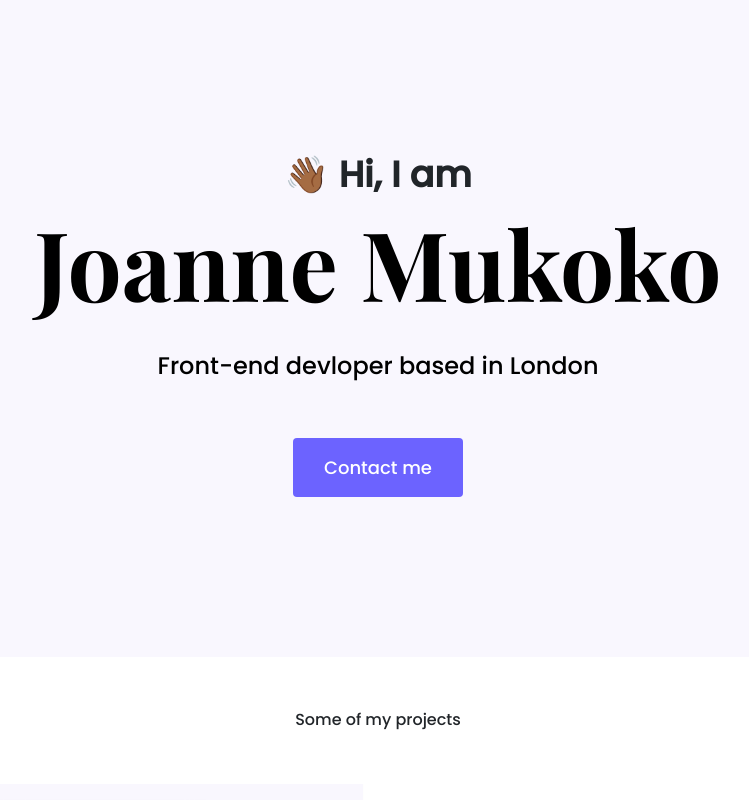
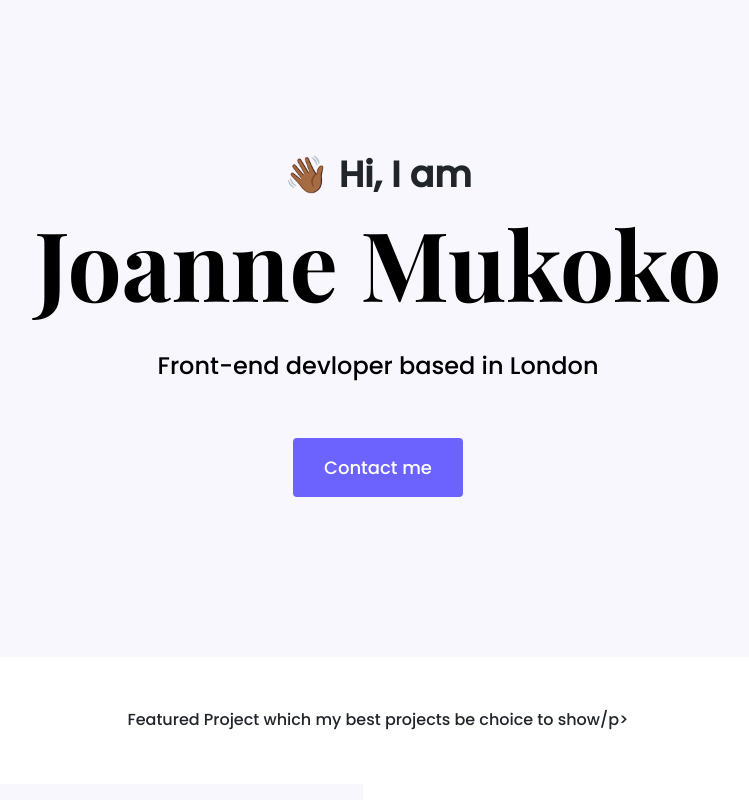
Before and after one commit to joannemukoko/portfolio-project, a plain HTML site: page index.html in a window 1280 px wide. Shown: the top 800 px of the page, without its empty margins (262-1011 px from the left). Drawn offline with nearby package versions, Linux system fonts and the light colour scheme.

Commit message:
edited description

```diff
--- a/index.html
+++ b/index.html
@@ -37,7 +37,9 @@
         <a href="#" class="btn btn-branding">Contact me</a>
       </div>
     </div>
-    <p class="text-center m-5">Some of my projects</p>
+    <p class="text-center m-5">
+      Featured Project which my best projects be choice to show/p>
+    </p>
     <div class="container">
       <div class="row mb-5">
         <div class="col d-none d-lg-block">
```
